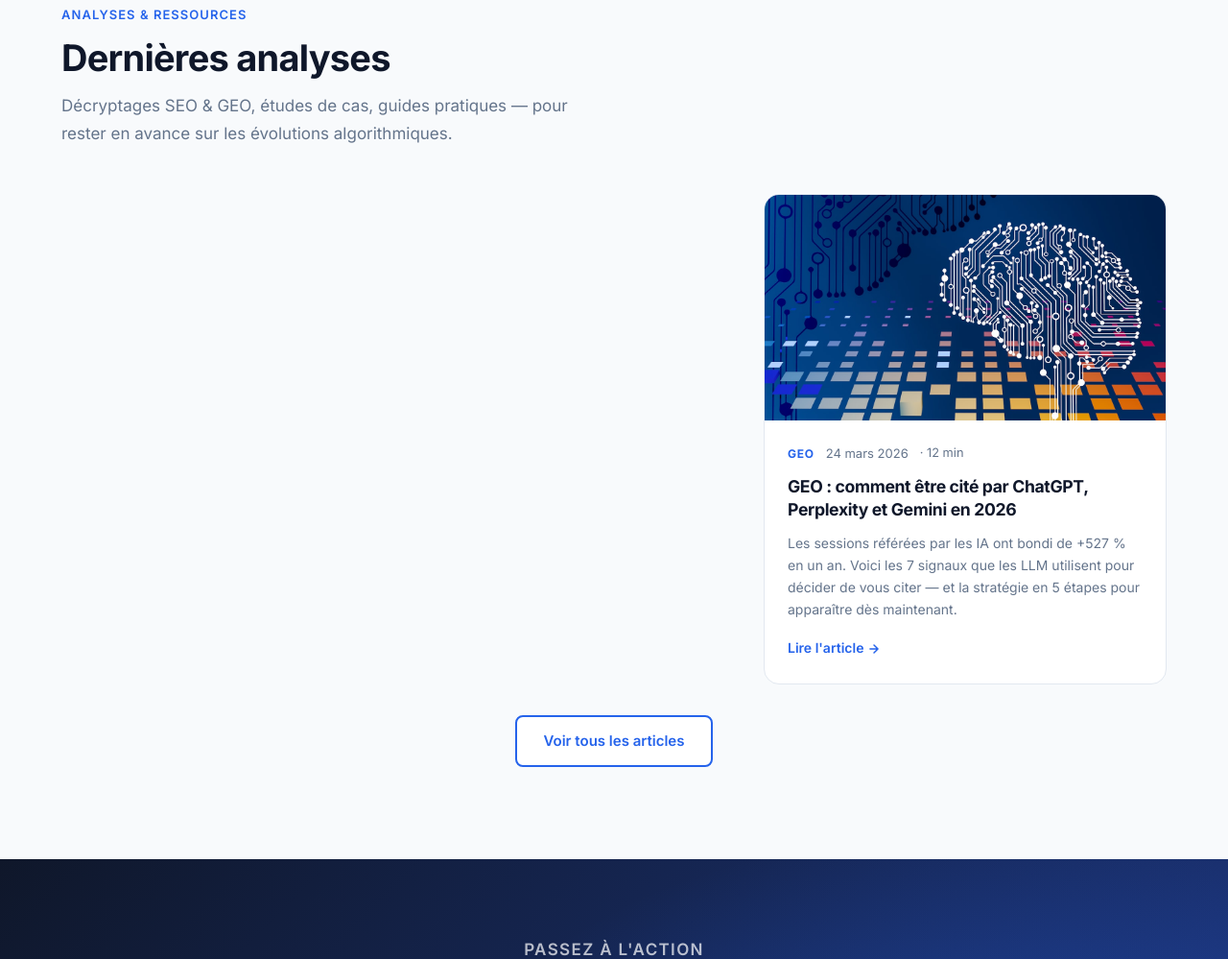
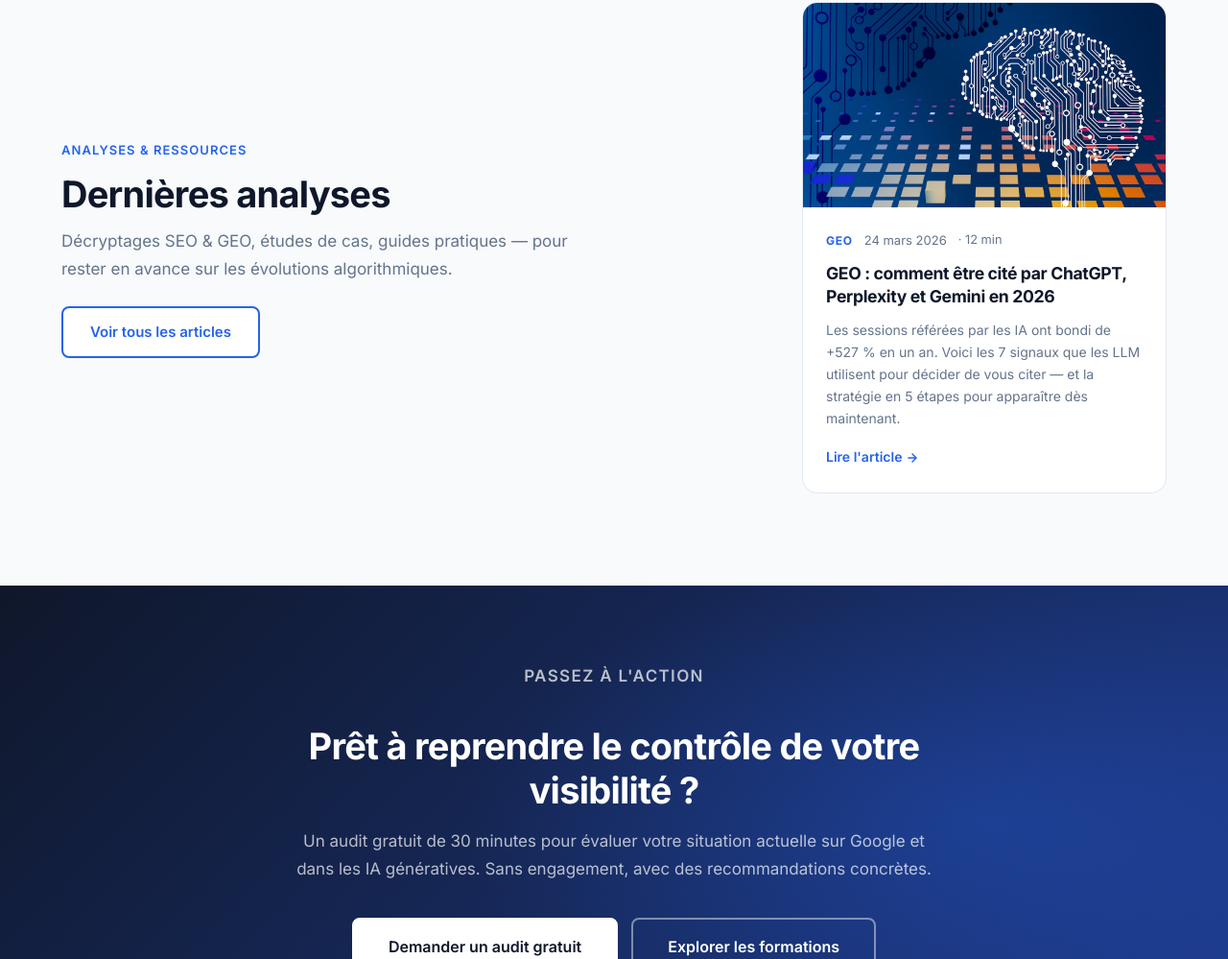
Before and after one commit to YoussefJlidi/neopulsion, a plain HTML site: page index.html in a window 1280 px wide. Shown: the part 4825-5824 px from the top of the page at 96% size. Drawn offline with Linux system fonts and the light colour scheme.

Commit message:
style: blog section — text left, card right

```diff
--- a/index.html
+++ b/index.html
@@ -565,14 +565,17 @@
 <!-- ========== BLOG ========== -->
 <section class="section section--subtle" aria-labelledby="blog-title">
   <div class="container">
-    <div class="section-header">
-      <p class="kicker">Analyses &amp; ressources</p>
-      <h2 class="section-title" id="blog-title">Dernières analyses</h2>
-      <p class="section-subtitle">Décryptages SEO &amp; GEO, études de cas, guides pratiques — pour rester en avance sur les évolutions algorithmiques.</p>
-    </div>
+    <div style="display:flex; align-items:center; gap:4rem; flex-wrap:wrap;">
+      <!-- Texte gauche -->
+      <div style="flex:1; min-width:260px;">
+        <p class="kicker">Analyses &amp; ressources</p>
+        <h2 class="section-title" id="blog-title">Dernières analyses</h2>
+        <p class="section-subtitle" style="margin-bottom:1.5rem;">Décryptages SEO &amp; GEO, études de cas, guides pratiques — pour rester en avance sur les évolutions algorithmiques.</p>
+        <a href="blog.html" class="btn-secondary">Voir tous les articles</a>
+      </div>
 
-    <div style="display:flex; justify-content:flex-end;">
-      <div class="blog-card reveal" style="display:flex; flex-direction:column; max-width:420px; width:100%;">
+      <!-- Card droite -->
+      <div class="blog-card reveal" style="display:flex; flex-direction:column; flex:0 0 380px; max-width:380px;">
         <a href="blog/geo-generative-engine-optimization.html">
           <img src="assets/blog-geo-cover.jpg" alt="GEO — Generative Engine Optimization" style="width:100%; aspect-ratio:16/9; object-fit:cover; border-radius:var(--radius-md) var(--radius-md) 0 0; display:block;">
         </a>
@@ -590,10 +593,6 @@
           </a>
         </div>
       </div>
-    </div>
-
-    <div class="text-center mt-8">
-      <a href="blog.html" class="btn-secondary">Voir tous les articles</a>
     </div>
   </div>
 </section>
```
